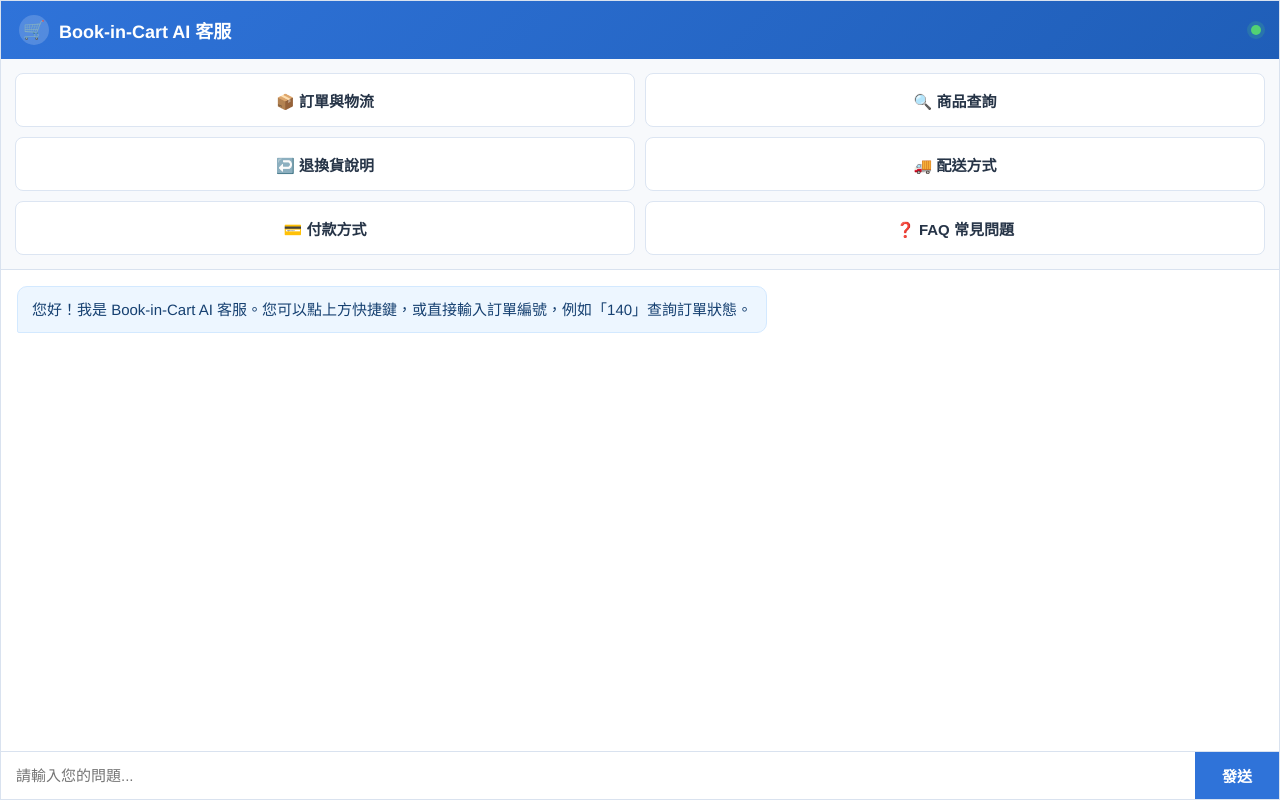
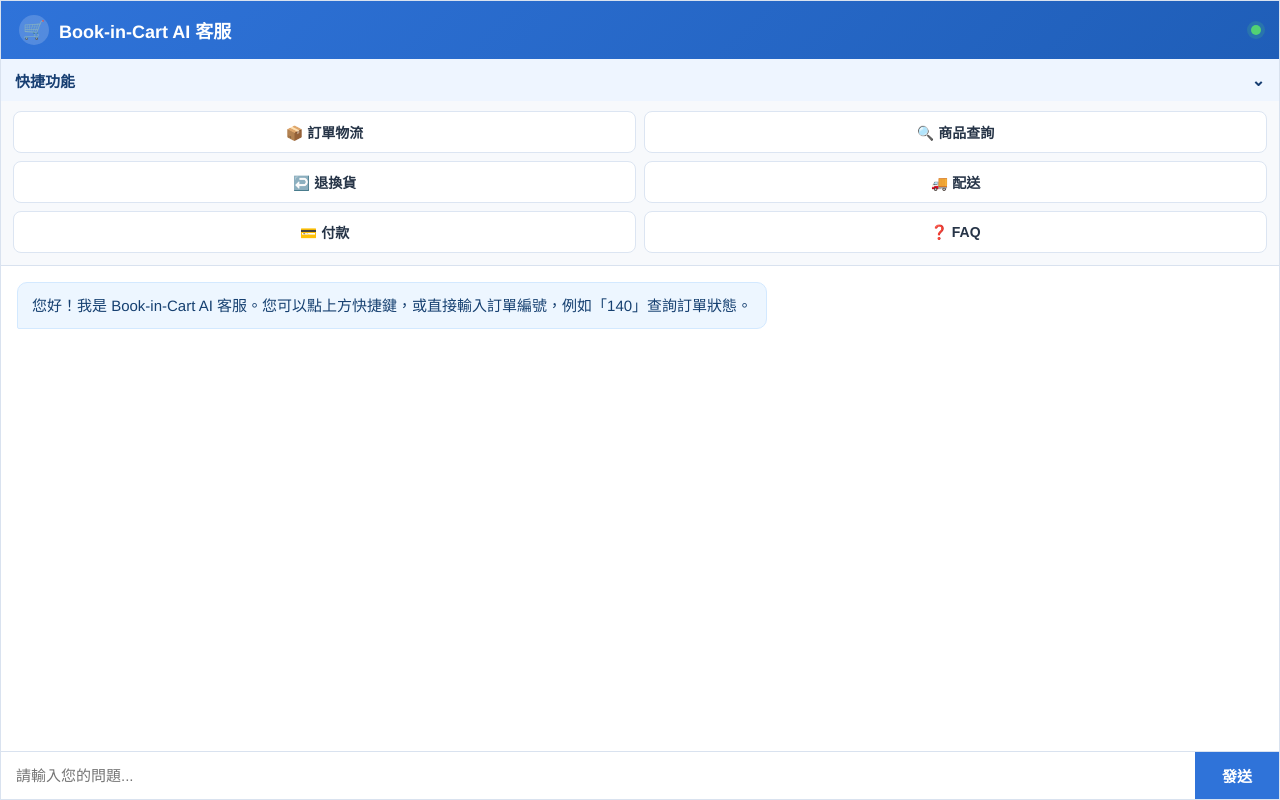
Before and after one commit to mia950518/ai, a Flask app: page /widget in a window 1280 px wide. Run offline with Flask 3, Linux system fonts and the light colour scheme.

Commit message:
Make widget quick actions collapsible

```diff
--- a/templates/widget.html
+++ b/templates/widget.html
@@ -76,23 +76,60 @@
             box-shadow: 0 0 0 4px rgba(82, 210, 115, 0.18);
         }
 
-        .quick-actions {
+        .quick-panel {
             flex: 0 0 auto;
-            display: grid;
-            grid-template-columns: repeat(2, minmax(0, 1fr));
-            gap: 10px;
-            padding: 14px;
             background: #f7f9fc;
             border-bottom: 1px solid var(--panel-border);
         }
 
+        .quick-toggle {
+            width: 100%;
+            height: 42px;
+            display: flex;
+            align-items: center;
+            justify-content: space-between;
+            gap: 10px;
+            padding: 0 14px;
+            border: 0;
+            color: #173e72;
+            background: #eef5ff;
+            font-size: 15px;
+            font-weight: 800;
+            cursor: pointer;
+        }
+
+        .quick-toggle-icon {
+            font-size: 16px;
+            transition: transform 0.18s;
+        }
+
+        .quick-panel.collapsed .quick-toggle-icon {
+            transform: rotate(-90deg);
+        }
+
+        .quick-actions {
+            display: grid;
+            grid-template-columns: repeat(2, minmax(0, 1fr));
+            gap: 8px;
+            max-height: 168px;
+            overflow: hidden;
+            padding: 10px 12px 12px;
+            transition: max-height 0.18s ease, padding 0.18s ease;
+        }
+
+        .quick-panel.collapsed .quick-actions {
+            max-height: 0;
+            padding-top: 0;
+            padding-bottom: 0;
+        }
+
         .quick-action {
-            min-height: 54px;
+            min-height: 42px;
             border: 1px solid #dce5f2;
             border-radius: 8px;
             background: #ffffff;
             color: var(--text-dark);
-            font-size: 15px;
+            font-size: 14px;
             font-weight: 700;
             cursor: pointer;
             transition: border-color 0.15s, box-shadow 0.15s, transform 0.15s;
@@ -173,7 +210,15 @@
 
         @media (max-width: 420px) {
             .quick-actions {
-                grid-template-columns: 1fr;
+                grid-template-columns: repeat(2, minmax(0, 1fr));
+                gap: 7px;
+                padding-left: 10px;
+                padding-right: 10px;
+            }
+
+            .quick-action {
+                min-height: 40px;
+                font-size: 13px;
             }
 
             .widget-header {
@@ -192,13 +237,19 @@
             <span class="status-dot" title="線上"></span>
         </header>
 
-        <section class="quick-actions" aria-label="快速客服分類">
-            <button class="quick-action" type="button" onclick="sendAction('order_status')">📦 訂單與物流</button>
-            <button class="quick-action" type="button" onclick="sendAction('product_search')">🔍 商品查詢</button>
-            <button class="quick-action" type="button" onclick="sendAction('refund_info')">↩️ 退換貨說明</button>
-            <button class="quick-action" type="button" onclick="sendAction('shipping_info')">🚚 配送方式</button>
-            <button class="quick-action" type="button" onclick="sendAction('payment_info')">💳 付款方式</button>
-            <button class="quick-action" type="button" onclick="sendAction('faq_info')">❓ FAQ 常見問題</button>
+        <section class="quick-panel" id="quick-panel">
+            <button class="quick-toggle" type="button" onclick="toggleQuickActions()" aria-expanded="true" aria-controls="quick-actions">
+                <span>快捷功能</span>
+                <span class="quick-toggle-icon" id="quick-toggle-icon">⌄</span>
+            </button>
+            <div class="quick-actions" id="quick-actions" aria-label="快速客服分類">
+                <button class="quick-action" type="button" onclick="sendAction('order_status')">📦 訂單物流</button>
+                <button class="quick-action" type="button" onclick="sendAction('product_search')">🔍 商品查詢</button>
+                <button class="quick-action" type="button" onclick="sendAction('refund_info')">↩️ 退換貨</button>
+                <button class="quick-action" type="button" onclick="sendAction('shipping_info')">🚚 配送</button>
+                <button class="quick-action" type="button" onclick="sendAction('payment_info')">💳 付款</button>
+                <button class="quick-action" type="button" onclick="sendAction('faq_info')">❓ FAQ</button>
+            </div>
         </section>
 
         <section class="chat-box" id="chat-box">
@@ -217,6 +268,13 @@
         const initialOrderId = "{{ order_id|e }}";
         const chatBox = document.getElementById("chat-box");
         const chatInput = document.getElementById("chat-input");
+        const quickPanel = document.getElementById("quick-panel");
+        const quickToggle = document.querySelector(".quick-toggle");
+
+        function toggleQuickActions() {
+            const isCollapsed = quickPanel.classList.toggle("collapsed");
+            quickToggle.setAttribute("aria-expanded", String(!isCollapsed));
+        }
 
         function appendMessage(sender, html) {
             const message = document.createElement("div");
```
